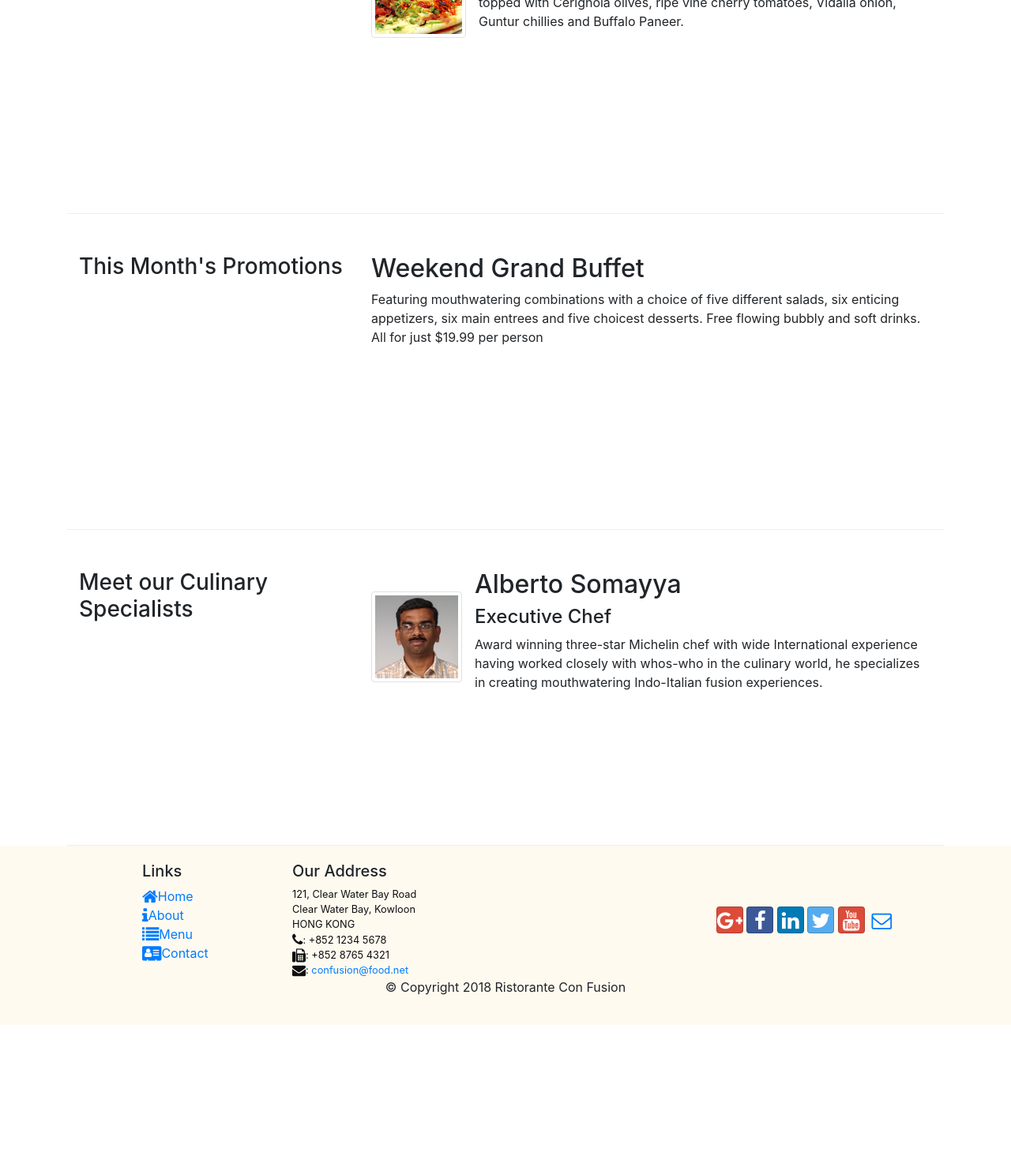
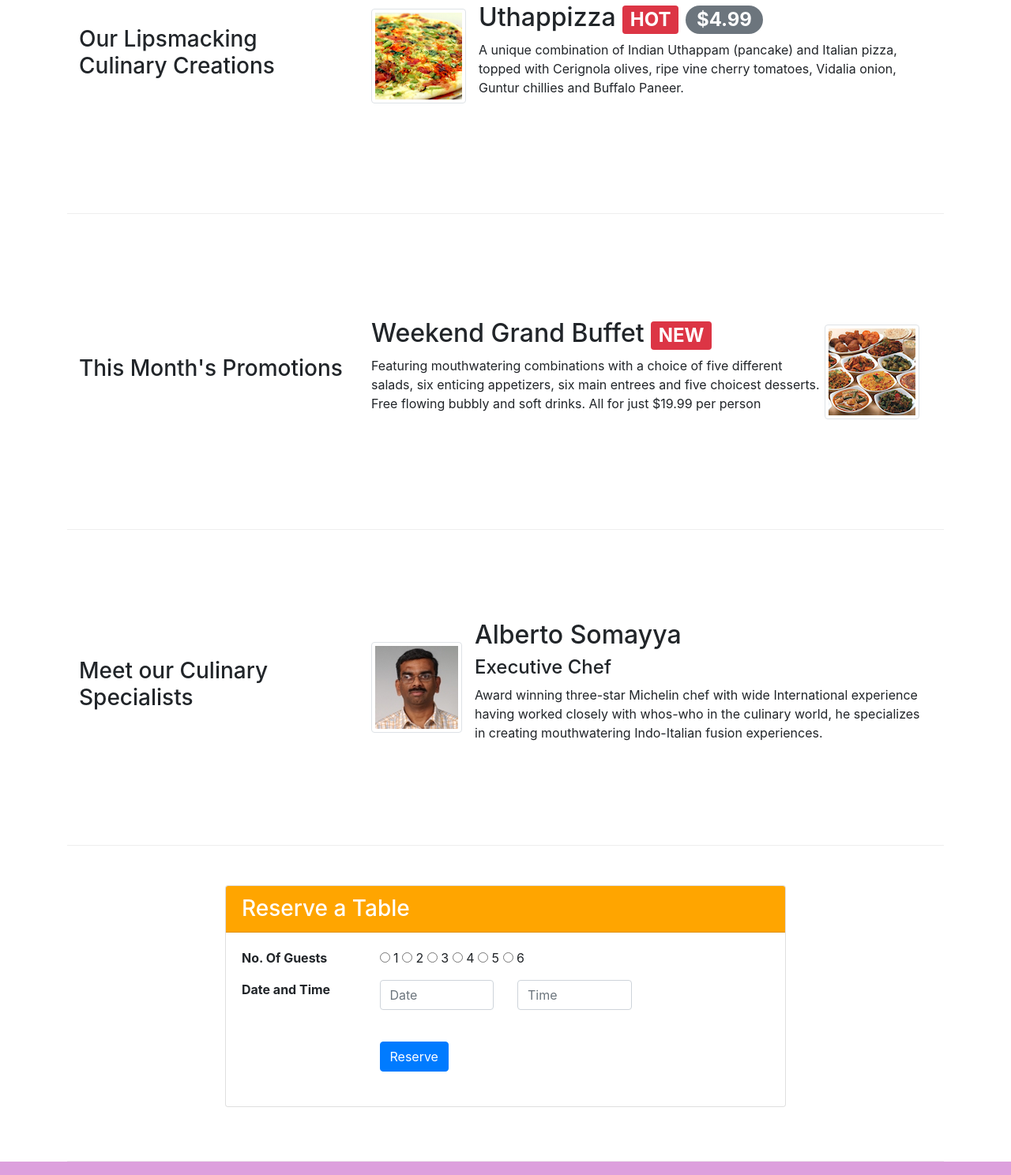
Before and after one commit to teghdeep/conFusionBootstrap, a website: page index.html in a window 1280 px wide. Shown: the part 463-1951 px from the top of the page at 79% size. Before the commit the page ends 1761 px from the top, so only its background shows below. Drawn offline with nearby package versions, Linux system fonts and the light colour scheme.

Commit message:
Assignment 2

```diff
--- a/css/style.css
+++ b/css/style.css
@@ -11,7 +11,7 @@
 }
 
 .footer {
-  background-color: floralwhite;
+  background-color: plum;
   margin: 0px auto;
   padding: 20px 0px 20px 0px;
 }
@@ -35,3 +35,23 @@ body {
 .navbar-dark {
   background-color: #512da8;
 }
+
+.card-header {
+  background-color: orange;
+}
+.btn-reserve {
+  background-color: orange;
+}
+html {
+  scroll-behavior: smooth;
+}
+
+a {
+  text-decoration: none;
+  color: floralwhite;
+}
+
+#down {
+  margin-top: 100%;
+  padding-bottom: 25%;
+}
--- a/index.html
+++ b/index.html
@@ -56,24 +56,33 @@
               your culinary senses!
             </p>
           </div>
-          <div class="col-12 col-sm">  <div class="col-12 col-sm align-self-center">
+          <div class="col-12 col-sm-3 ">
             <img src="img/logo.png" class="img-fluid">
-        </div></div>
+        </div>
+        <div class="col-12 col-sm-3 align-self-center">
+          <form>
+            <button type="submit" class="btn btn-reserve">
+              <a id="form-reserve">
+              Reserve Table
+              </a>
+            </button>
+          </form>
+        </div>
         </div>
       </div>
     </header>
 
     <div class="container">
       <div class="row row-content">
-        <div class="col-12 col-sm-4">
+        <div class="col-12 col-sm-4 align-self-center">
           <h3>Our Lipsmacking Culinary Creations</h3>
         </div>
-        <div class="col-12 col-sm-8">
+        <div class="col-12 col-sm-8 align-self-center">
           <div class="media">
             <img class="d-flex mr-3 img-thumbnail align-self-center"
                     src="img/uthappizza.png" alt="Uthappizza">
             <div class="media-body">
-                <h2 class="mt-0">Uthappizza</h2>
+                <h2 class="mt-0">Uthappizza <span class="badge badge-danger">HOT</span> <span class="badge badge-pill badge-secondary">$4.99</span></h2>
                 <p class="d-none d-sm-block">A unique combination of Indian Uthappam (pancake) and
                     Italian pizza, topped with Cerignola olives, ripe vine
                     cherry tomatoes, Vidalia onion, Guntur chillies and
@@ -85,25 +94,31 @@
       </div>
 
       <div class="row row-content">
-        <div class="col-12 col-sm-4">
+        <div class="col-12 col-sm-4 align-self-center">
           <h3>This Month's Promotions</h3>
         </div>
-        <div class="col-12 col-sm-8">
-          <h2>Weekend Grand Buffet</h2>
-          <p>
+        <div class="col-12 col-sm-8 align-self-center">
+          <div class="media">
+            <div class="media-body">
+          <h2 class="mt-0">Weekend Grand Buffet <span class="badge badge-danger">NEW</span></h2>
+          <p class="d-none d-sm-block">
             Featuring mouthwatering combinations with a choice of five different
             salads, six enticing appetizers, six main entrees and five choicest
             desserts. Free flowing bubbly and soft drinks. All for just $19.99
             per person
           </p>
+          </div>
+          <img class="d-flex mr-3 img-thumbnail align-self-center"
+                    src="./img/buffet.png" alt="Buffet">
+          </div>
         </div>
       </div>
 
       <div class="row row-content">
-        <div class="col-12 col-sm-4">
+        <div class="col-12 col-sm-4 align-self-center">
           <h3>Meet our Culinary Specialists</h3>
         </div>
-        <div class="col-12 col-sm-8">
+        <div class="col-12 col-sm-8 align-self-center">
           <div class="media">
             <img class="d-flex mr-3 img-thumbnail align-self-center"
                     src="./img/alberto.png" alt="Alberto Somayya">
@@ -118,6 +133,67 @@
             </div>
         </div>
         </div>
+      </div>
+      <div class="row row-content">
+        <div class="col-10 col-sm-8 offset-2">
+        <div class="card" >
+          <h3 class="card-header text-white">Reserve a Table</h3>
+          <div class="card-body">
+              <dl class="row">
+                  <dt class="col-3">No. Of Guests</dt>
+                  <dd class="col-9"><form name="form-reserve">
+                    <input type="radio" id=1 name="guests" value=1>
+                    <label for=1>1</label>
+                    <input type="radio" id=2 name="guests" value=2>
+                    <label for=2>2</label>
+                    <input type="radio" id=3 name="guests" value=3>
+                    <label for=3>3</label>
+                    <input type="radio" id=4 name="guests" value=4>
+                    <label for=4>4</label>
+                    <input type="radio" id=5 name="guests" value=5>
+                    <label for=5>5</label>
+                    <input type="radio" id=6 name="guests" value=6>
+                    <label for=6>6</label>
+                  </form></dd>
+                  <dt class="col-3">Date and Time</dt>
+                  <dd class="col-9">
+                    <form>
+                      <div class="form-group row ">
+                    <div class="col-sm-4">
+                    <input
+                      class="form-control"
+                      id="date"
+                      name="date"
+                      placeholder="Date"
+                    />
+                    </div>
+                    <div class="col-sm-4">
+                    <input
+                      class="form-control"
+                      id="time"
+                      name="time"
+                      placeholder="Time"
+                    />
+                    </div>
+                    </div>
+                    </form>
+                </dd>
+              </dl>
+              <dl class="row align-self-center">
+
+
+                  <dt class="col-3">&nbsp;</dt>
+                  <dd class="col-9">
+                    <form>
+                      <button type="submit" class="btn btn-primary">
+                        Reserve
+                      </button>
+                  </form>
+                </dd>
+              </dl>
+          </div>
+        </div>
+      </div>
       </div>
     </div>
 
```
Also changed, not shown: aboutus.html (+3 -1 lines), contactus.html (+7 -1 lines).
